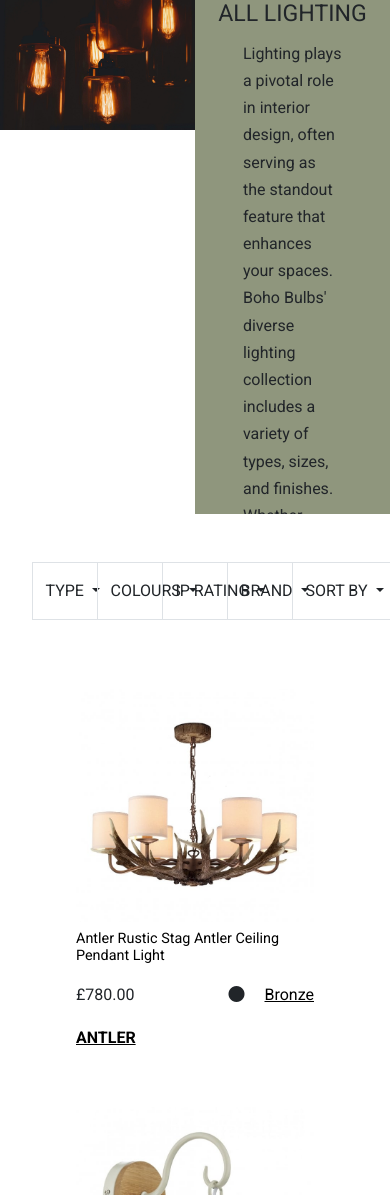
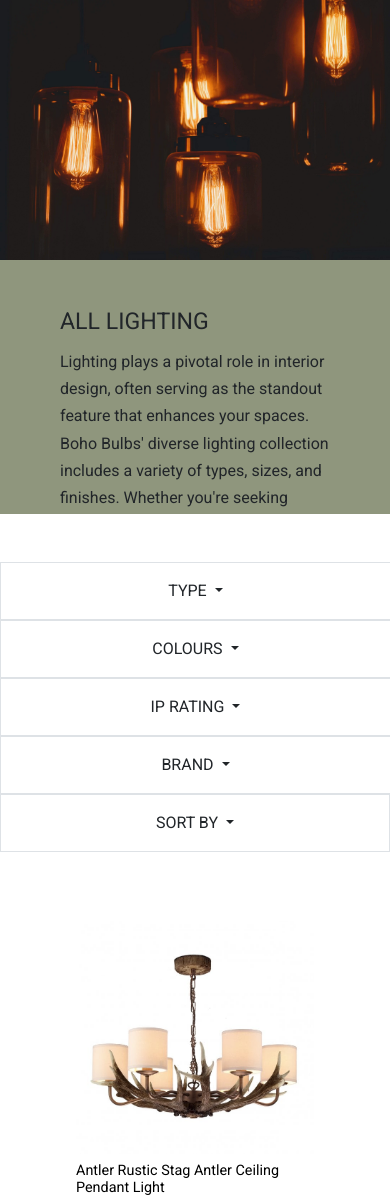
Before and after one commit to AbbyHumphreys/boho_bulbs, a Django app: page /products/ in a window 390 px wide. Shown: the part 180-1375 px from the top of the page. Run offline with Django 3.2, Linux system fonts and the light colour scheme; data comes from the database, SQL or seed files in the repository; some libraries are stand-ins or nearby versions.

Commit message:
style: products page for mobile view

```diff
--- a/products/templates/products/products.html
+++ b/products/templates/products/products.html
@@ -2,39 +2,38 @@
 {% load static %}
 
 {% block page_header %}
-    <div class="container-fluid header-container product-headers">
-        <div class="row mb-3 ">
+    <div class="container-fluid header-container product-headers h-80">
+        <div class="row p-0">
             {% if current_lamptype %}
                 {% for lamptype in current_lamptype %}
             <!--
                 Use of variable in static tag thanks to
                 https://stackoverflow.com/questions/16655851/django-1-5-how-to-use-variables-inside-static-tag
             -->
-            <div class="col-6 p-0">
+            <div class="col-12 col-md-6 p-0">
                 {% with lamptype.name|add:'_lamps.jpg' as image_path %}
-                    <img src="{{ MEDIA_URL }}{{ image_path }}" class="w-100" alt="{{ lamptype.friendly_name }}">
+                    <img src="{{ MEDIA_URL }}{{ image_path }}" class="w-100 overflow-y-hidden" alt="{{ lamptype.friendly_name }}">
                 {% endwith %}
             </div>
-            <div class="col-6 bg-color-1 d-flex flex-column align-items-center justify-content-center p-0">
-
+            <div class="col-12 col-md-6 bg-color-1 d-flex flex-column align-items-center justify-content-center p-0">
                 <h3 class="text-uppercase pb-1">{{ lamptype.friendly_name }}s</h3>
                 <p class="ms-5 me-0 ps-5 pe-5">{{ lamptype.description }}</p>
+            </div>
                 {% endfor %}
-
             {% else %}
-                <div class="col-6 p-0">
-                    <img src="{{ MEDIA_URL }}all_lighting.jpg" class="w-100" alt="lighting">
+            <div class="col-12 col-md-6 p-0">
+                <img src="{{ MEDIA_URL }}all_lighting.jpg" class="w-100 overflow-y-hidden" alt="lighting">
             </div>
-            <div class="col-6 bg-color-1 d-flex flex-column align-items-center justify-content-center p-0">
-                    <h3 class="text-uppercase pb-1">All Lighting</h3>
-                        <p class="ms-5 me-5 ps-5 pe-5">
+            <div class="col-12 col-md-6 bg-color-1 d-md-flex flex-md-column align-items-md-center justify-content-md-center">
+                <h3 class="text-uppercase pb-1 pt-5 ps-5 pe-5">All Lighting</h3>
+                <p class="ms-md-5 me-lg-5 ps-5 pe-5 pb-5">
                     Lighting plays a pivotal role in interior design, often serving as the standout feature that enhances your spaces.
                     Boho Bulbs' diverse lighting collection includes a variety of types, sizes, and finishes.
                     Whether you're seeking traditional designs or contemporary rustic vibes,
                     Boho Bulbs ensures there's a lighting solution perfectly tailored to your interior's aesthetic.
                 </p>
+            </div>
             {% endif %}
-            </div>
         </div>
     </div>
 {% endblock %}
@@ -42,10 +41,10 @@
 {% block content %}
     <div class="container-fluid mt-5">
         <div class="row">
-            <div class="col-1"></div>
-            <div class="col-2 p-0">
+            <div class="col-1 d-none d-md-block"></div>
+            <div class="col-12 col-sm-6 col-md-2 p-0">
                 <div class="btn-group d-flex mb-0 pb-0">
-                    <button type="button" class="btn dropdown-toggle border border-1 border-end-0 rounded-0 pt-3 pb-3 mb-0" data-bs-toggle="dropdown" data-bs-auto-close="outside" aria-expanded="false">
+                    <button type="button" class="btn dropdown-toggle border border-1 border-end-0 rounded-0 pt-3 pb-3 mb-0 w-100" data-bs-toggle="dropdown" data-bs-auto-close="outside" aria-expanded="false">
                         TYPE
                     </button>
                     <ul class="dropdown-menu w-100 rounded-0 border border-1 m-0">
@@ -59,7 +58,7 @@
                     </ul>
                 </div>
             </div>
-            <div class="col-2 p-0">
+            <div class="col-12 col-sm-6 col-md-2 p-0">
                 <div class="btn-group d-flex mb-0 pb-0">
                     <button type="button" class="btn dropdown-toggle border border-1 border-end-0 rounded-0 pt-3 pb-3 mb-0" data-bs-toggle="dropdown" aria-expanded="false">
                         COLOURS
@@ -75,7 +74,7 @@
                     </ul>
                 </div>
             </div>
-            <div class="col-2 p-0">
+            <div class="col-12 col-sm-6 col-md-2 p-0">
                 <div class="btn-group d-flex mb-0 pb-0">
                     <button type="button" class="btn dropdown-toggle border border-1 border-end-0 rounded-0 pt-3 pb-3 mb-0" data-bs-toggle="dropdown" aria-expanded="false">
                         IP RATING
@@ -91,7 +90,7 @@
                     </ul>
                 </div>
             </div>
-            <div class="col-2 p-0">
+            <div class="col-12 col-sm-6 col-md-2 p-0">
                 <div class="btn-group d-flex mb-0 pb-0">
                     <button type="button" class="btn dropdown-toggle border border-1 border-end-0 rounded-0 pt-3 pb-3 mb-0" data-bs-toggle="dropdown" aria-expanded="false">
                         BRAND
@@ -107,7 +106,7 @@
                     </ul>
                 </div>
             </div>
-            <div class="col-2 p-0">
+            <div class="col-12 col-md-2 p-0">
                 <div class="btn-group d-flex mb-0 pb-0">
                     <button type="button" class="btn dropdown-toggle border border-1 rounded-0 pt-3 pb-3 mb-0" data-bs-toggle="dropdown" aria-expanded="false">
                         {% if current_sorting == 'None_None' %}SORT BY{% else %} {{ current_sorting_name }}{% endif %}
@@ -122,7 +121,7 @@
                     </ul>
                 </div>
             </div>
-            <div class="col-1"></div>
+            <div class="col-1 d-none d-md-block"></div>
         </div>
         {% if current_colour or current_lamptype or current_brand or current_iprating or current_sorting != 'None_None' %}
         <div class="row mt-3">
```
Lines whose indentation alone changed are shown as unchanged.
